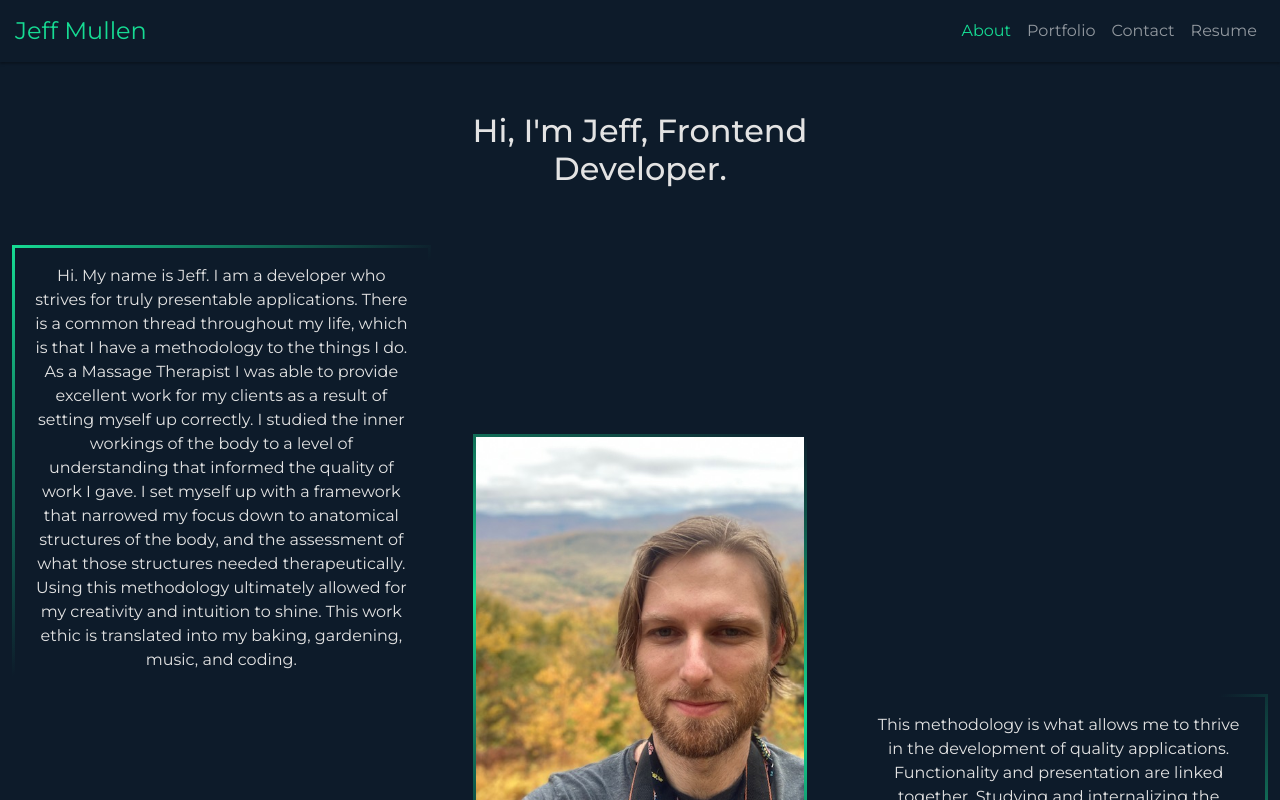
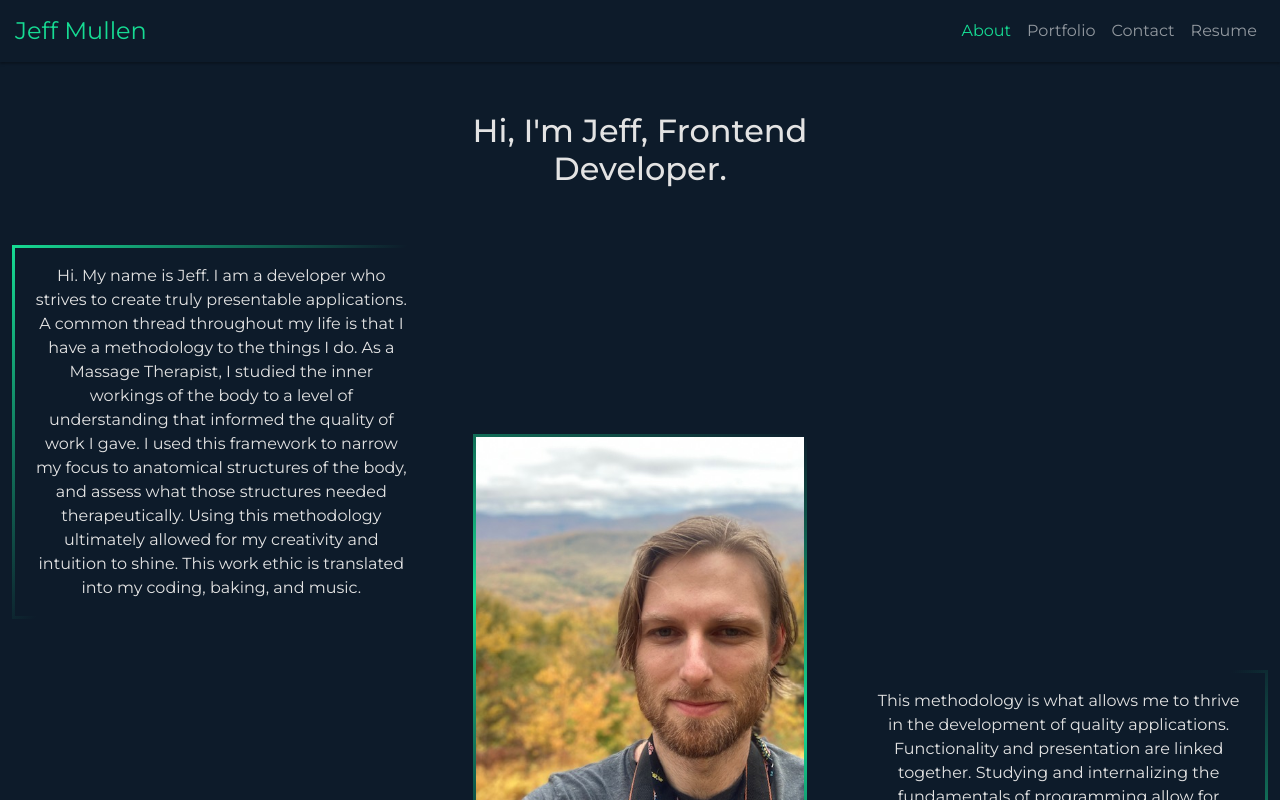
Before and after one commit to jeffMullen/portfolio-react, a React (Create React App) app: page / in a window 1280 px wide. Shown: the top 800 px of the page. Built offline with nearby package versions, Linux system fonts and the light colour scheme.

Commit message:
updating bio

```diff
--- a/src/components/About/Bio.js
+++ b/src/components/About/Bio.js
@@ -21,24 +21,16 @@ function Bio() {
                     <img className="p-0" src={selfPortrait} alt="Self-Portrait" />
                 </Col>
                 <Col className="about-paragraph mt-5 mt-lg-0 px-0 col-md-8 col-lg-7 col-xl-4 order-lg-1 align-self-xl-start">
-                    <p className="p-3 mb-0">Hi. My name is Jeff. I am a developer who strives for truly presentable applications. There is a
-                        common thread throughout my life, which is that I have a methodology to the things I do. As a
-                        Massage Therapist I was able to provide excellent work for my clients as a result of setting
-                        myself up
-                        correctly. I studied the inner workings of the body to a level of understanding that informed
-                        the quality of work I gave. I set myself up with a framework that narrowed my focus down to
-                        anatomical structures of the body, and the assessment of what those structures needed
-                        therapeutically. Using this methodology ultimately allowed for my creativity and intuition to
-                        shine. This work ethic is translated into my baking, gardening, music, and coding.
+                    <p className="p-3 mb-0">Hi. My name is Jeff. I am a developer who strives to create truly presentable applications. A common thread throughout my life is that I have a methodology to the things I do. As a Massage Therapist, I studied the inner workings of the body to a level of understanding that informed the quality of work I gave. I used this framework to narrow my focus to anatomical structures of the body, and assess what those structures needed therapeutically. Using this methodology ultimately allowed for my creativity and intuition to shine. This work ethic is translated into my coding, baking, and music.
                     </p>
                 </Col>
                 <Col className="about-paragraph mt-5 p-0 col-md-8 col-lg-7 col-xl-4 text-center order-lg-3 align-self-xl-end">
                     <p className="p-3 m-0">This methodology is what allows me to thrive in the development of quality applications.
                         Functionality and presentation are linked together. Studying and internalizing the fundamentals
                         of programming allow for balance within my process. Through my experiences I have developed the
-                        ability to empathize with people, and discover what their needs are. This is a skill that I find
+                        ability to empathize with others, and discover what their needs are. This is a skill that I find
                         valuable in the creation of web applications, as the end-users of the product will have needs,
-                        such as accesibility and ease of use, that need met.</p>
+                        such as accesibility and ease of use, that require thoughtful action.</p>
                 </Col>
             </Row>
         </Container>
```
